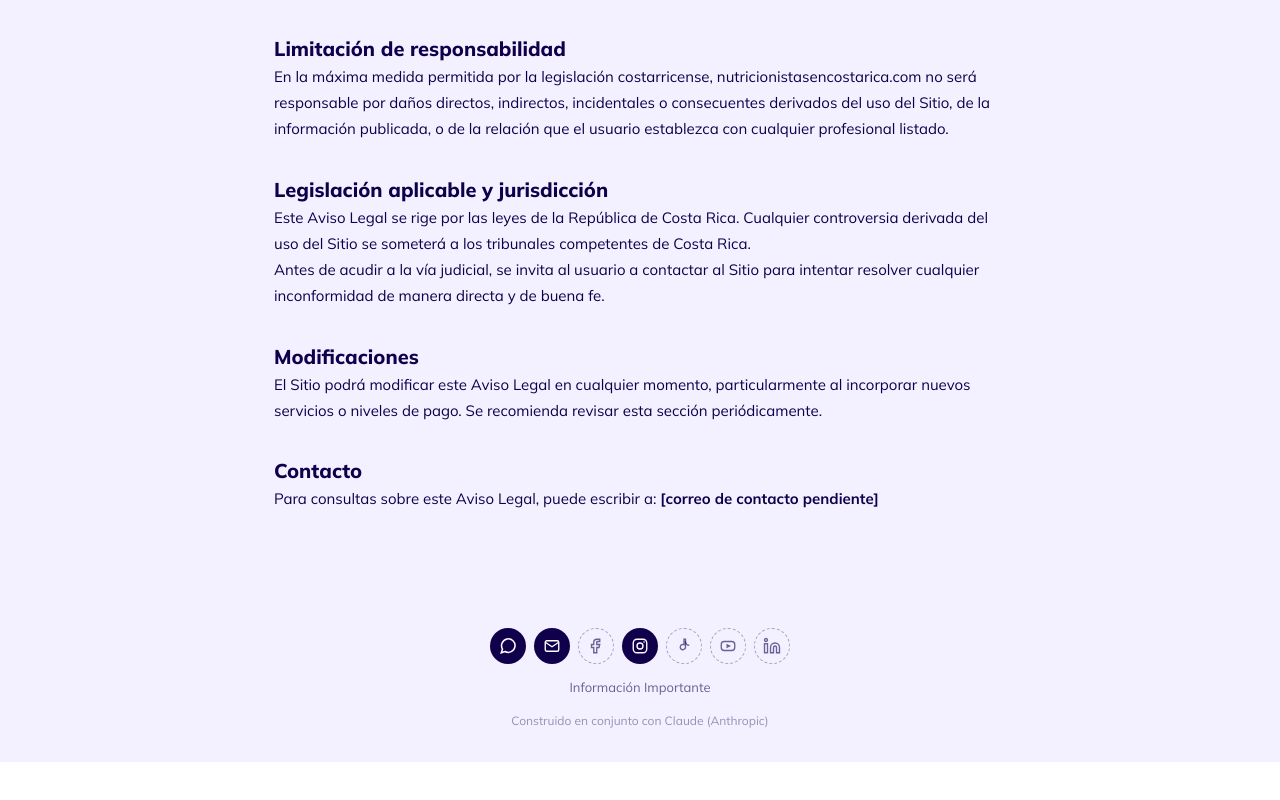
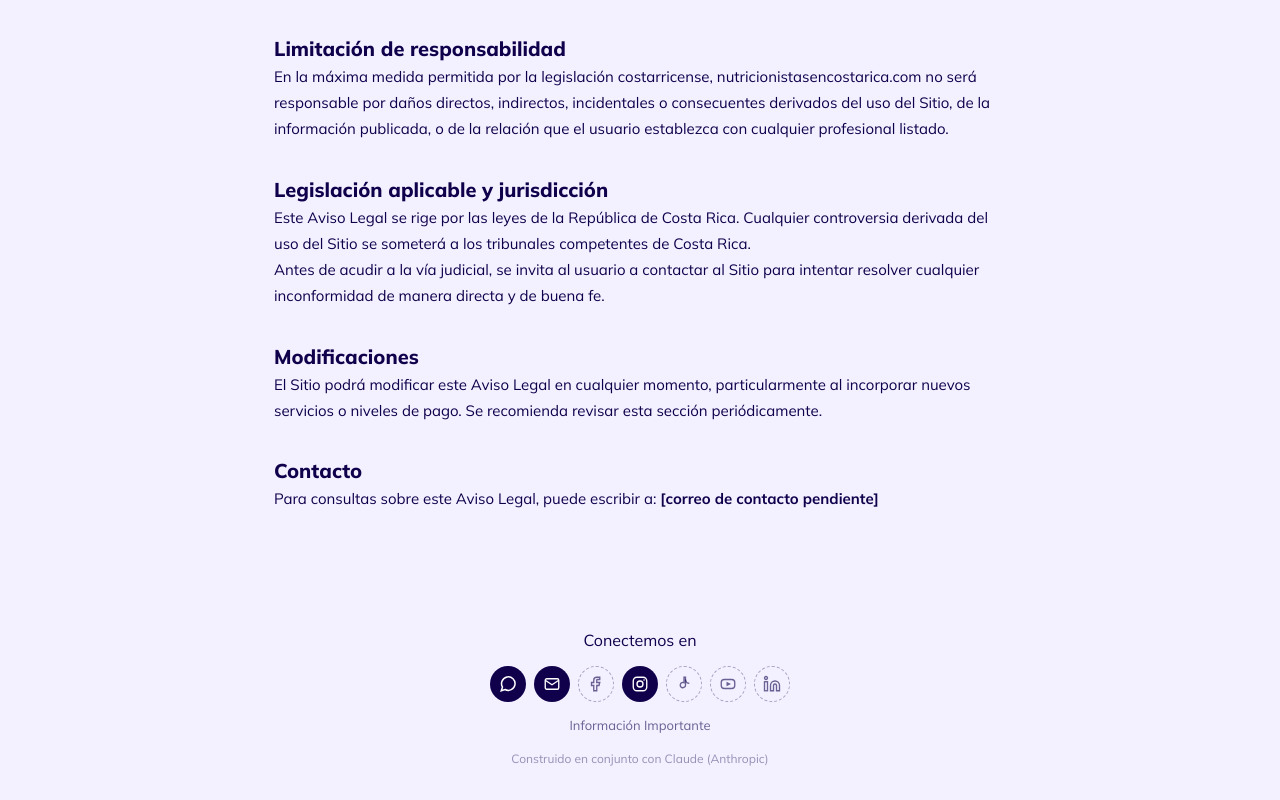
Before and after one commit to Cubujuqui/ncr-directory, a Next.js app: page /aviso-legal in a window 1280 px wide. Shown: the part 1828-2628 px from the top of the page. Before the commit the page ends 2590 px from the top, so only its background shows below. Built offline with nearby package versions, Linux system fonts and the light colour scheme; no server answers.

Commit message:
#61: add Conectemos en label above footer social icons

```diff
--- a/components/SiteFooter.tsx
+++ b/components/SiteFooter.tsx
@@ -6,6 +6,7 @@ import styles from './SiteFooter.module.css';
 export default function SiteFooter() {
   return (
     <footer className={styles.footer}>
+      <p className={styles.etiquetaSocial}>Conectemos en</p>
       <div className={styles.iconosFooter}>
         <SocialIcons
           tier="premium"
```
